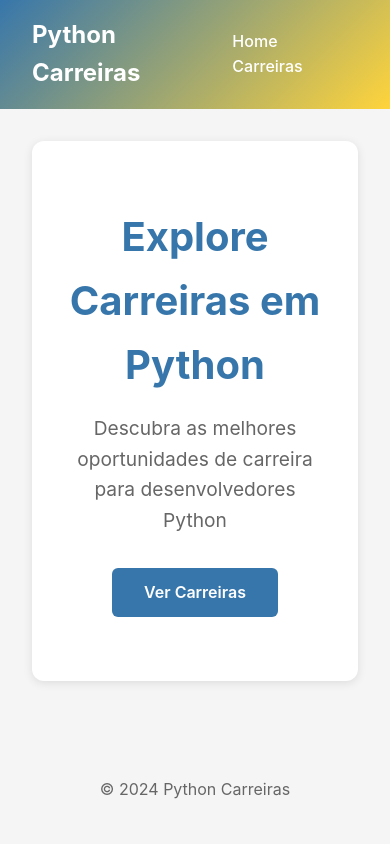
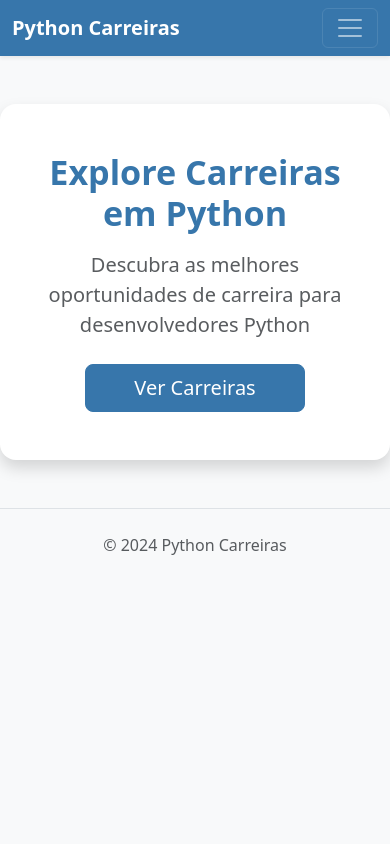
Before and after one commit to henriquecarvalhodeandrade/python-carreiras, a Flask app: template templates/index.html in a window 390 px wide. Run offline with Flask 3, Linux system fonts and the light colour scheme; the template is opened without the code that fills it, so the values that code supplies are empty.

Commit message:
Update website to use Bootstrap for improved styling and responsiveness
Integrate Bootstrap 5 CDN links into HTML templates and update CSS to leverage Bootstrap classes for layout, navigation, and content presentation.

Replit-Commit-Author: Agent
Replit-Commit-Session-Id: 28509940-6c4f-475d-ad86-90fa240d88f1
Replit-Commit-Checkpoint-Type: full_checkpoint
Replit-Commit-Event-Id: 103338eb-3171-4119-b675-ed3628b7e920
Replit-Commit-Screenshot-Url: https://storage.googleapis.com/screenshot-production-us-central1/c743a99e-9c7b-4fcf-bcd8-5052c04b0aab/28509940-6c4f-475d-ad86-90fa240d88f1/5jgnNxr
Replit-Helium-Checkpoint-Created: true

```diff
--- a/app.py
+++ /dev/null
@@ -1,12 +0,0 @@
-from flask import Flask
-
-app = Flask(__name__)
-
-
-@app.route("/")
-def hello():
-    return "<p>Hello, World!</p>"
-
-
-if __name__ == "__main__":
-    app.run(host="0.0.0.0", debug=True, port=5000)
--- a/main.py
+++ b/main.py
@@ -1,4 +1,3 @@
-"""
 from flask import Flask, render_template
 
 app = Flask(__name__)
@@ -19,4 +18,3 @@ def carreiras():
 
 if __name__ == '__main__':
     app.run(host='0.0.0.0', port=5000, debug=True)
-"""
--- a/static/style.css
+++ b/static/style.css
@@ -1,117 +1,30 @@
-* {
-    margin: 0;
-    padding: 0;
-    box-sizing: border-box;
+/* Overrides or additional styles to complement Bootstrap */
+.bg-primary {
+    background-color: #3776ab !important; /* Python Blue */
 }
 
-body {
-    font-family: -apple-system, BlinkMacSystemFont, 'Segoe UI', Roboto, Oxygen, Ubuntu, sans-serif;
-    line-height: 1.6;
-    color: #333;
-    background-color: #f5f5f5;
+.text-primary {
+    color: #3776ab !important;
 }
 
-header {
-    background: linear-gradient(135deg, #3776ab, #ffd43b);
-    color: white;
-    padding: 1rem 2rem;
-    display: flex;
-    justify-content: space-between;
-    align-items: center;
+.btn-primary {
+    background-color: #3776ab;
+    border-color: #3776ab;
 }
 
-header h1 {
-    font-size: 1.5rem;
-}
-
-nav a {
-    color: white;
-    text-decoration: none;
-    margin-left: 1.5rem;
-    font-weight: 500;
-}
-
-nav a:hover {
-    text-decoration: underline;
-}
-
-main {
-    max-width: 1200px;
-    margin: 0 auto;
-    padding: 2rem;
+.btn-primary:hover {
+    background-color: #2a5a8a;
+    border-color: #2a5a8a;
 }
 
 .hero {
-    text-align: center;
-    padding: 4rem 2rem;
-    background: white;
-    border-radius: 12px;
-    box-shadow: 0 2px 10px rgba(0,0,0,0.1);
-}
-
-.hero h2 {
-    font-size: 2.5rem;
-    margin-bottom: 1rem;
-    color: #3776ab;
-}
-
-.hero p {
-    font-size: 1.2rem;
-    color: #666;
-    margin-bottom: 2rem;
-}
-
-.btn {
-    display: inline-block;
-    background: #3776ab;
-    color: white;
-    padding: 0.75rem 2rem;
-    border-radius: 6px;
-    text-decoration: none;
-    font-weight: 600;
-    transition: background 0.3s;
-}
-
-.btn:hover {
-    background: #2a5a8a;
-}
-
-.careers-grid {
-    display: grid;
-    grid-template-columns: repeat(auto-fit, minmax(280px, 1fr));
-    gap: 1.5rem;
-    margin-top: 2rem;
+    transition: transform 0.3s;
 }
 
 .career-card {
-    background: white;
-    padding: 1.5rem;
-    border-radius: 12px;
-    box-shadow: 0 2px 10px rgba(0,0,0,0.1);
     transition: transform 0.3s;
 }
 
 .career-card:hover {
     transform: translateY(-5px);
 }
-
-.career-card h3 {
-    color: #3776ab;
-    margin-bottom: 0.5rem;
-}
-
-.career-card p {
-    color: #666;
-}
-
-footer {
-    text-align: center;
-    padding: 2rem;
-    color: #666;
-    margin-top: 2rem;
-}
-
-h2 {
-    color: #3776ab;
-    margin-bottom: 1rem;
-}
--- a/templates/index.html
+++ b/templates/index.html
@@ -4,25 +4,45 @@
     <meta charset="UTF-8">
     <meta name="viewport" content="width=device-width, initial-scale=1.0">
     <title>Python Carreiras</title>
+    <!-- Bootstrap CSS CDN -->
+    <link href="https://cdn.jsdelivr.net/npm/bootstrap@5.3.3/dist/css/bootstrap.min.css" rel="stylesheet" integrity="sha384-QWTKZyjpPEjISv5WaRU9OFeRpok6YctnYmDr5pNlyT2bRjXh0JMhjY6hW+ALEwIH" crossorigin="anonymous">
     <link rel="stylesheet" href="{{ url_for('static', filename='style.css') }}">
 </head>
-<body>
-    <header>
-        <h1>Python Carreiras</h1>
-        <nav>
-            <a href="/">Home</a>
-            <a href="/carreiras">Carreiras</a>
-        </nav>
+<body class="bg-light">
+    <header class="navbar navbar-expand-lg navbar-dark bg-primary shadow-sm">
+        <div class="container">
+            <a class="navbar-brand fw-bold" href="/">Python Carreiras</a>
+            <button class="navbar-toggler" type="button" data-bs-toggle="collapse" data-bs-target="#navbarNav">
+                <span class="navbar-toggler-icon"></span>
+            </button>
+            <div class="collapse navbar-collapse" id="navbarNav">
+                <ul class="navbar-nav ms-auto">
+                    <li class="nav-item">
+                        <a class="nav-link" href="/">Home</a>
+                    </li>
+                    <li class="nav-item">
+                        <a class="nav-link" href="/carreiras">Carreiras</a>
+                    </li>
+                </ul>
+            </div>
+        </div>
     </header>
-    <main>
-        <section class="hero">
-            <h2>Explore Carreiras em Python</h2>
-            <p>Descubra as melhores oportunidades de carreira para desenvolvedores Python</p>
-            <a href="/carreiras" class="btn">Ver Carreiras</a>
-        </section>
+
+    <main class="container my-5">
+        <div class="row justify-content-center text-center">
+            <div class="col-md-8 hero p-5 bg-white rounded-4 shadow">
+                <h2 class="display-4 fw-bold text-primary mb-3">Explore Carreiras em Python</h2>
+                <p class="lead text-muted mb-4">Descubra as melhores oportunidades de carreira para desenvolvedores Python</p>
+                <a href="/carreiras" class="btn btn-primary btn-lg px-5">Ver Carreiras</a>
+            </div>
+        </div>
     </main>
-    <footer>
-        <p>&copy; 2024 Python Carreiras</p>
+
+    <footer class="container text-center py-4 border-top">
+        <p class="text-muted">&copy; 2024 Python Carreiras</p>
     </footer>
+
+    <!-- Bootstrap JS Bundle with Popper -->
+    <script src="https://cdn.jsdelivr.net/npm/bootstrap@5.3.3/dist/js/bootstrap.bundle.min.js" integrity="sha384-YvpcrYf0tY3lHB60NNkmXc5s9fDVZLESaAA55NDzOxhy9GkcIdslK1eN7N6jIeHz" crossorigin="anonymous"></script>
 </body>
 </html>
```
Also changed, not shown: templates/carreiras.html (+37 -15 lines).
